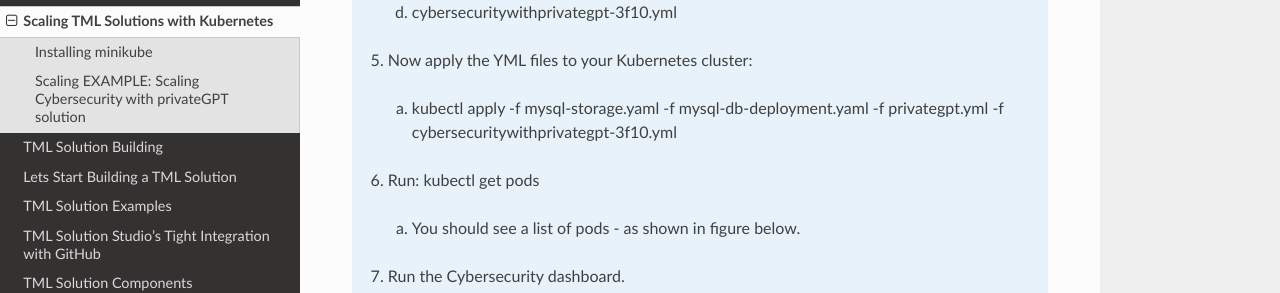
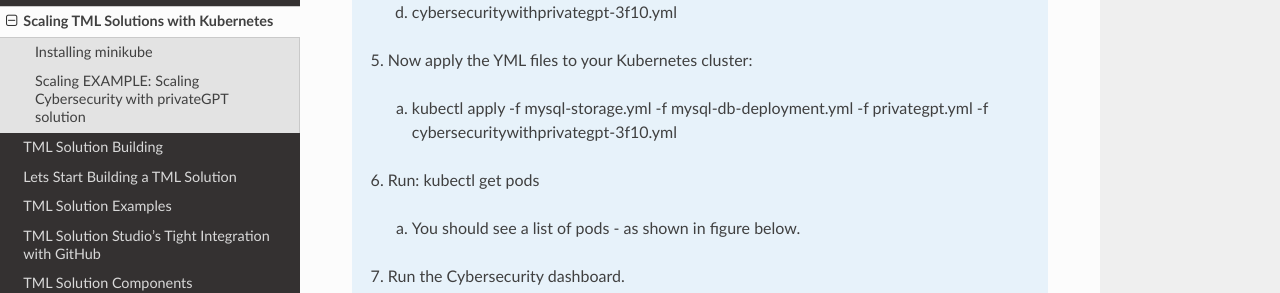
Before and after one commit to smaurice101/readthedocs, a Sphinx documentation site: the page built from docs/source/kube.rst, in a window 1280 px wide and 900 px high, scrolled down 3469 px. Shown: the part 159-452 px from the top of the window. Built offline with Sphinx 7.4.7 and the Read the Docs theme 3.1.0, drawn with Linux system fonts in a browser that asks for light colours.

Commit message:
Update kube.rst

```diff
--- a/docs/source/kube.rst
+++ b/docs/source/kube.rst
@@ -119,7 +119,7 @@ To show how simple it is to scale TML solutions in kubernetes, we will scale :re
      c. privategpt.yml
      d. cybersecuritywithprivategpt-3f10.yml
    5. Now apply the YML files to your Kubernetes cluster:
-     a. kubectl apply -f mysql-storage.yaml -f mysql-db-deployment.yaml -f privategpt.yml -f cybersecuritywithprivategpt-3f10.yml
+     a. kubectl apply -f mysql-storage.yml -f mysql-db-deployment.yml -f privategpt.yml -f cybersecuritywithprivategpt-3f10.yml
    6. Run: kubectl get pods
      a. You should see a list of pods - as shown in figure below.
    7. Run the Cybersecurity dashboard.
```
